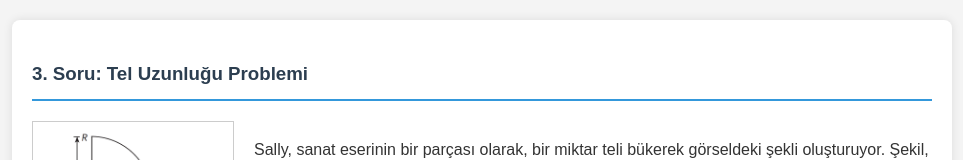
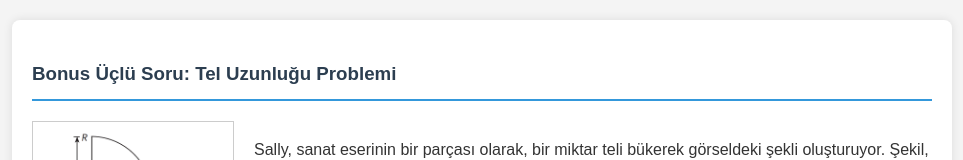
Before and after one commit to JuuzouTem/matematik, a plain HTML site: page bonus/index.html in a window 1280 px wide. Shown: the top 160 px of the page, without its empty margins (158-1121 px from the left). Drawn offline with Linux system fonts and the light colour scheme.

Commit message:
Add files via upload

```diff
--- a/bonus/index.html
+++ b/bonus/index.html
@@ -116,7 +116,7 @@
 </head>
 <body>
     <div class="container">
-        <h3 class="question-title">3. Soru: Tel Uzunluğu Problemi</h3>
+        <h3 class="question-title">Bonus Üçlü Soru: Tel Uzunluğu Problemi</h3>
 
         <div class="question-layout">
             <div class="diagram-placeholder">
```
